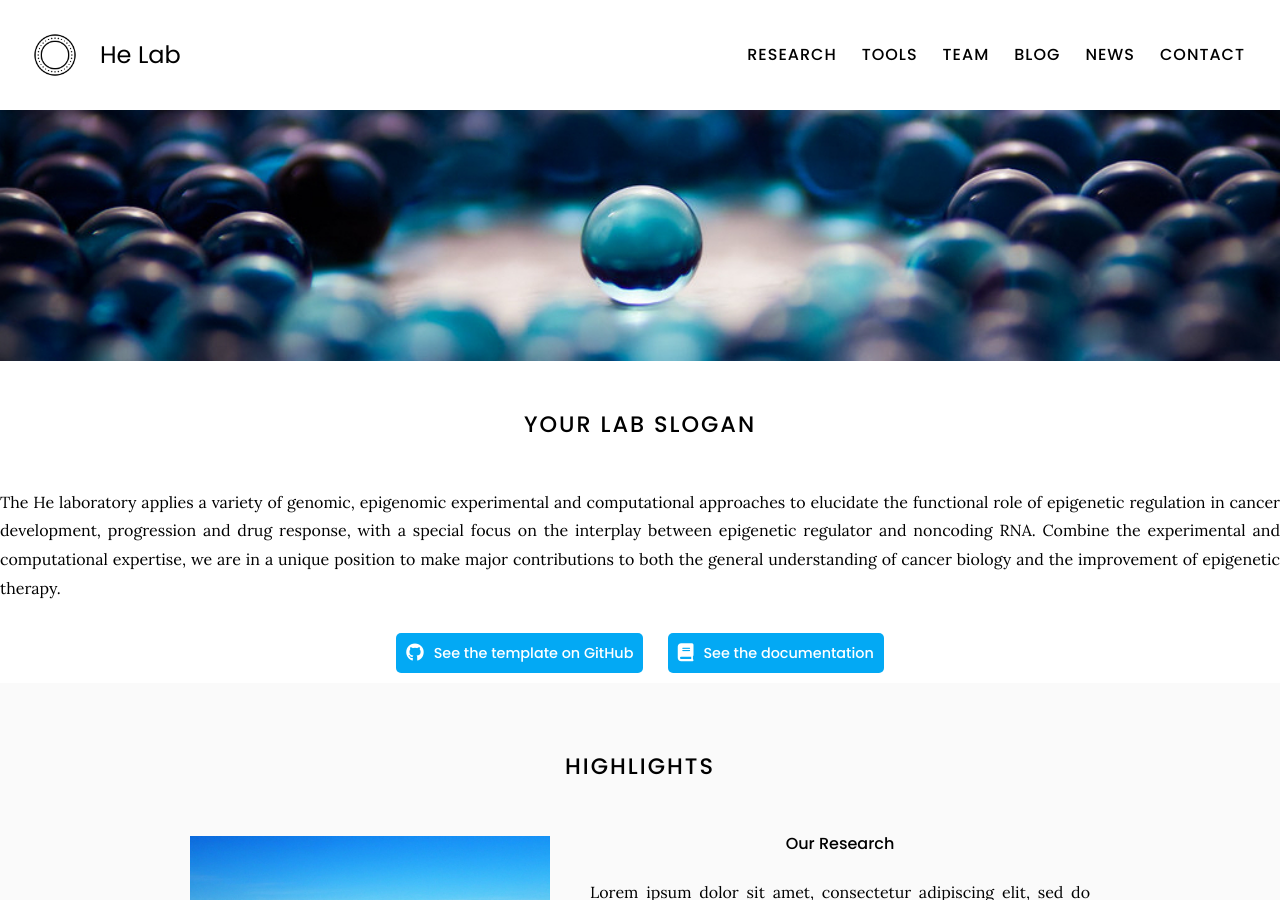
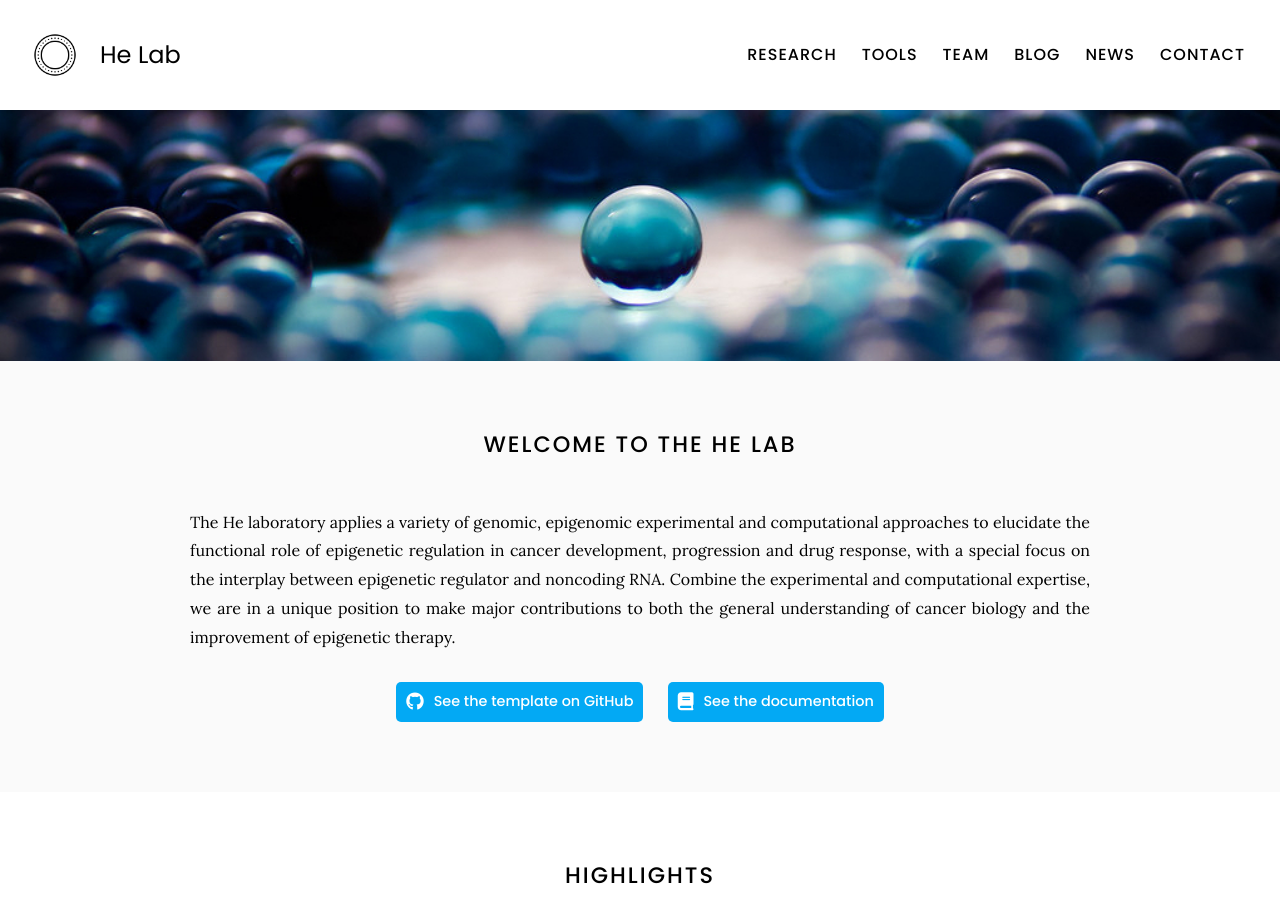
Before and after one commit to vivianschu/blue, a Jekyll site: the page built from index.md, in a window 1280 px wide and 900 px high. Built offline with Jekyll 4.4.1, drawn with Linux system fonts in a browser that asks for light colours.

Commit message:
Update index.md

```diff
--- a/index.md
+++ b/index.md
@@ -5,7 +5,9 @@ title: Home
 {% include section.html full=true %}
 {% include banner.html image="images/banner.jpg" %}
 
-# Your Lab Slogan
+{% include section.html %}
+
+# Welcome to the He Lab
 
 The He laboratory applies a variety of genomic, epigenomic experimental and computational approaches to elucidate the functional role of epigenetic regulation in cancer development, progression and drug response, with a special focus on the interplay between epigenetic regulator and noncoding RNA. Combine the experimental and computational expertise, we are in a unique position to make major contributions to both the general understanding of cancer biology and the improvement of epigenetic therapy.
 
```
